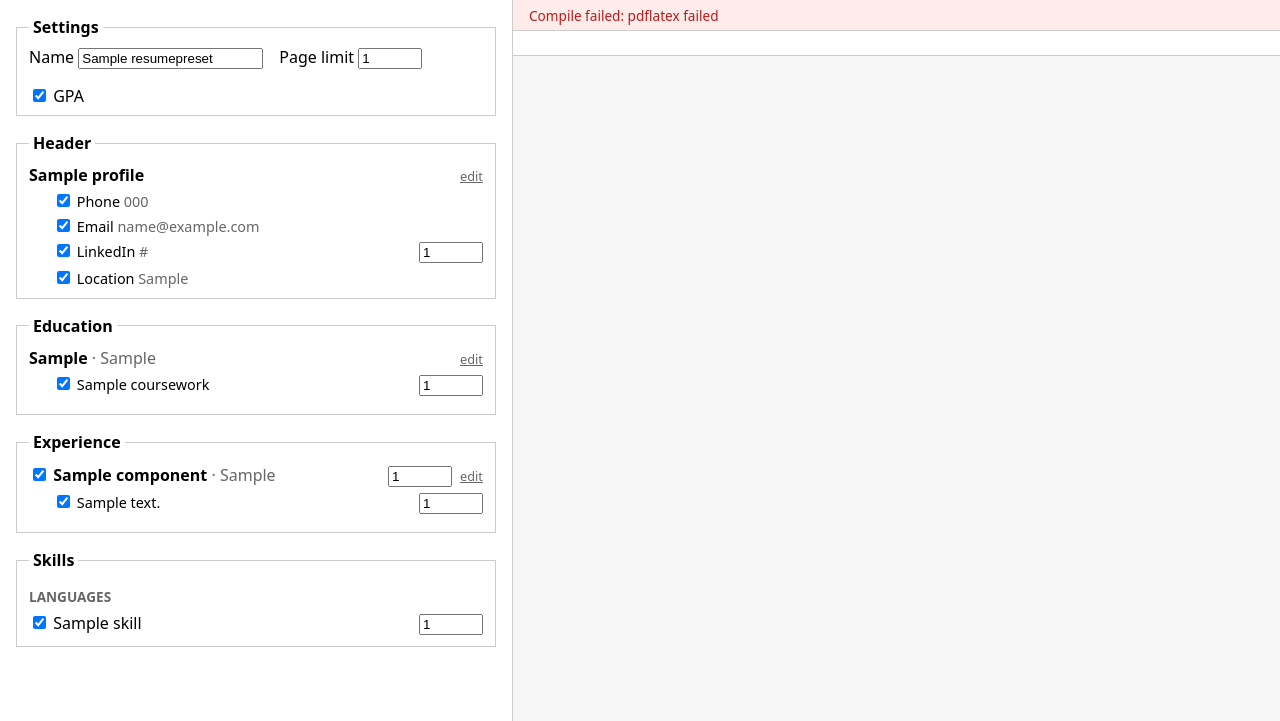
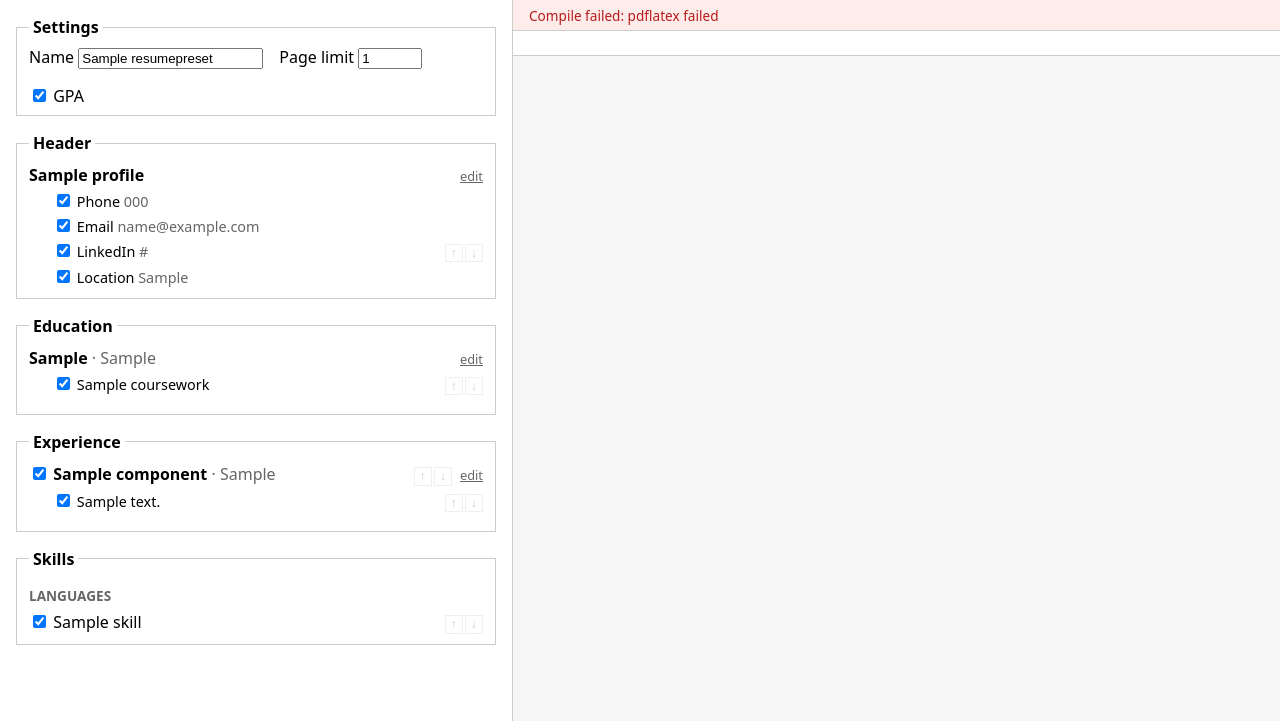
Before and after one commit to nolawimelese/ResumeBank, a Django app: page /presets/1/ in a window 1280 px wide. Shown: the part 79-800 px from the top of the page. Run offline with Django 5.2, Linux system fonts and the light colour scheme; tables that the repository leaves empty hold one stand-in row (values such as "Sample post").

Commit message:
replaced numbered ordering system with arrows

```diff
--- a/presets/templates/presets/_structure_form.html
+++ b/presets/templates/presets/_structure_form.html
@@ -1,6 +1,9 @@
 {% load markup %}
 {% comment %}Left pane of the workspace. Field names are what presets.views.save parses:
-show_* toggles, comp_<id> / bullet_<id> / skill_<id> / course_<id> / link_<id> checkboxes and their _order siblings.{% endcomment %}
+show_* toggles, comp_<id> / bullet_<id> / skill_<id> / course_<id> / link_<id> checkboxes and their hidden _order siblings.
+Each reorderable list is a .sortable of .sort-item children; an item's own input.pos (a direct child) holds its position,
+which the ↑/↓ handler in base.html renumbers after every move. Rows arrive picked-first from the view and the
+script keeps them grouped that way; arrows are enabled/hidden by script, not here.{% endcomment %}
 <form id="structure" method="post" action="{% url 'presets:save' preset.pk %}"
       hx-post="{% url 'presets:save' preset.pk %}"
       hx-trigger="input delay:500ms"
@@ -23,15 +26,18 @@ show_* toggles, comp_<id> / bullet_<id> / skill_<id> / course_<id> / link_<id> c
         </div>
         <div class="row bullet"><label class="grow"><input type="checkbox" name="show_phone" {% if preset.show_phone %}checked{% endif %}> Phone <span class="muted">{{ profile.phone|default:"(not set)" }}</span></label></div>
         <div class="row bullet"><label class="grow"><input type="checkbox" name="show_email" {% if preset.show_email %}checked{% endif %}> Email <span class="muted">{{ profile.email|default:"(not set)" }}</span></label></div>
+        <div class="sortable">
         {% for l in links %}
-        <div class="row bullet">
+        <div class="row bullet sort-item">
             <label class="grow">
                 <input type="checkbox" name="link_{{ l.link.pk }}" {% if l.checked %}checked{% endif %}>
                 {{ l.link.get_link_type_display }} <span class="muted">{{ l.link.url }}</span>
             </label>
-            <input type="number" class="order" name="link_{{ l.link.pk }}_order" value="{{ l.order }}" min="0" title="Order among links">
+            <input type="hidden" class="pos" name="link_{{ l.link.pk }}_order" value="{{ forloop.counter0 }}">
+            <button type="button" class="move" data-dir="up" title="Move up">&uarr;</button><button type="button" class="move" data-dir="down" title="Move down">&darr;</button>
         </div>
         {% endfor %}
+        </div>
         <div class="row bullet"><label class="grow"><input type="checkbox" name="show_location" {% if preset.show_location %}checked{% endif %}> Location <span class="muted">{{ profile.location|default:"(not set)" }}</span></label></div>
     </fieldset>
 
@@ -47,17 +53,20 @@ show_* toggles, comp_<id> / bullet_<id> / skill_<id> / course_<id> / link_<id> c
                 </span>
                 <a class="edit" href="{% url 'bank:education_edit' g.education.pk %}" target="_blank" title="Edit in the Component Manager">edit</a>
             </div>
+            <div class="sortable">
             {% for c in g.entries %}
-            <div class="row bullet">
+            <div class="row bullet sort-item">
                 <label class="grow">
                     <input type="checkbox" name="course_{{ c.course.pk }}" {% if c.checked %}checked{% endif %}>
                     {{ c.course.name }}
                 </label>
-                <input type="number" class="order" name="course_{{ c.course.pk }}_order" value="{{ c.order }}" min="0" title="Order within coursework line">
+                <input type="hidden" class="pos" name="course_{{ c.course.pk }}_order" value="{{ forloop.counter0 }}">
+                <button type="button" class="move" data-dir="up" title="Move up">&uarr;</button><button type="button" class="move" data-dir="down" title="Move down">&darr;</button>
             </div>
             {% empty %}
             <p class="row bullet muted">No coursework entered for this degree.</p>
             {% endfor %}
+            </div>
         </div>
         {% endfor %}
     </fieldset>
@@ -66,28 +75,34 @@ show_* toggles, comp_<id> / bullet_<id> / skill_<id> / course_<id> / link_<id> c
     {% for section in sections %}
     <fieldset>
         <legend>{{ section.label }}</legend>
+        <div class="sortable">
         {% for e in section.entries %}
-        <div class="comp-block{% if not e.checked %} off{% endif %}">
+        <div class="comp-block sort-item{% if not e.checked %} off{% endif %}">
+            <input type="hidden" class="pos" name="comp_{{ e.component.pk }}_order" value="{{ forloop.counter0 }}">
             <div class="row">
                 <label class="grow">
                     <input type="checkbox" class="comp-toggle" name="comp_{{ e.component.pk }}" {% if e.checked %}checked{% endif %}>
                     <strong>{{ e.component.title }}</strong>
                     {% if e.component.organization %}<span class="muted">&middot; {{ e.component.organization }}</span>{% endif %}
                 </label>
-                <input type="number" class="order" name="comp_{{ e.component.pk }}_order" value="{{ e.order }}" min="0" title="Order within section">
+                <button type="button" class="move" data-dir="up" title="Move up">&uarr;</button><button type="button" class="move" data-dir="down" title="Move down">&darr;</button>
                 <a class="edit" href="{% url 'bank:component_edit' e.component.pk %}" target="_blank" title="Edit in the Component Manager">edit</a>
             </div>
+            <div class="sortable">
             {% for b in e.bullets %}
-            <div class="row bullet">
+            <div class="row bullet sort-item">
                 <label class="grow">
                     <input type="checkbox" name="bullet_{{ b.bullet.pk }}" {% if b.checked %}checked{% endif %}{% if not e.checked %} disabled{% endif %}>
                     {{ b.bullet.text|bold }}
                 </label>
-                <input type="number" class="order" name="bullet_{{ b.bullet.pk }}_order" value="{{ b.order }}" min="0" title="Order within component"{% if not e.checked %} disabled{% endif %}>
+                <input type="hidden" class="pos" name="bullet_{{ b.bullet.pk }}_order" value="{{ forloop.counter0 }}"{% if not e.checked %} disabled{% endif %}>
+                <button type="button" class="move" data-dir="up" title="Move up">&uarr;</button><button type="button" class="move" data-dir="down" title="Move down">&darr;</button>
             </div>
             {% endfor %}
+            </div>
         </div>
         {% endfor %}
+        </div>
     </fieldset>
     {% empty %}
     <p class="muted">The bank has no components yet. <a href="{% url 'bank:index' %}">Add some in the Component Manager.</a></p>
@@ -98,15 +113,18 @@ show_* toggles, comp_<id> / bullet_<id> / skill_<id> / course_<id> / link_<id> c
         <legend>Skills</legend>
         {% for g in skill_groups %}
         <h4>{{ g.label }}</h4>
+        <div class="sortable">
         {% for s in g.entries %}
-        <div class="row">
+        <div class="row sort-item">
             <label class="grow">
                 <input type="checkbox" name="skill_{{ s.skill.pk }}" {% if s.checked %}checked{% endif %}>
                 {{ s.skill.name }}
             </label>
-            <input type="number" class="order" name="skill_{{ s.skill.pk }}_order" value="{{ s.order }}" min="0" title="Order within group">
+            <input type="hidden" class="pos" name="skill_{{ s.skill.pk }}_order" value="{{ forloop.counter0 }}">
+            <button type="button" class="move" data-dir="up" title="Move up">&uarr;</button><button type="button" class="move" data-dir="down" title="Move down">&darr;</button>
         </div>
         {% endfor %}
+        </div>
         {% endfor %}
     </fieldset>
     {% endif %}
--- a/presets/views.py
+++ b/presets/views.py
@@ -2,7 +2,7 @@
 Preset pages. The workspace is the Overleaf-style page: structure form on the
 left (auto-saved through `save`), live PDF on the right (served by
 compiler.views.preview). Section order is fixed by the LaTeX template, so the
-form only lets the user pick rows and order them within a section.
+form only lets the user pick rows and order them (↑/↓ arrows) within a section.
 """
 import re
 
@@ -53,10 +53,10 @@ def workspace(request, pk):
 def _header_links(preset):
     """Every Profile Link, annotated with this preset's picks and order."""
     picked = {pl.link_id: pl.order for pl in preset.preset_links.all()}
-    return [
+    return _picked_first([
         {'link': link, 'checked': link.pk in picked, 'order': picked.get(link.pk, link.order)}
         for link in Profile.load().links.all()
-    ]
+    ])
 
 
 def _education_groups(preset):
@@ -65,10 +65,10 @@ def _education_groups(preset):
     return [
         {
             'education': edu,
-            'entries': [
+            'entries': _picked_first([
                 {'course': c, 'checked': c.pk in picked, 'order': picked.get(c.pk, c.order)}
                 for c in edu.coursework.all()
-            ],
+            ]),
         }
         for edu in Education.objects.prefetch_related('coursework')
     ]
@@ -85,13 +85,13 @@ def _component_sections(preset):
             'component': component,
             'checked': pc is not None,
             'order': pc.order if pc else 0,
-            'bullets': [
+            'bullets': _picked_first([
                 {'bullet': b, 'checked': b.pk in bullet_picks, 'order': bullet_picks.get(b.pk, b.order)}
                 for b in component.bullets.all()
-            ],
+            ]),
         })
     return [
-        {'label': CATEGORY_TITLES[cat], 'entries': entries}
+        {'label': CATEGORY_TITLES[cat], 'entries': _picked_first(entries)}
         for cat, entries in by_category.items() if entries
     ]
 
@@ -105,7 +105,13 @@ def _skill_groups(preset):
             'checked': skill.pk in picked,
             'order': picked.get(skill.pk, skill.order),
         })
-    return [{'label': g.label, 'entries': entries} for g, entries in by_group.items() if entries]
+    return [{'label': g.label, 'entries': _picked_first(entries)} for g, entries in by_group.items() if entries]
+
+
+def _picked_first(entries):
+    """Picked rows first in preset order, then unpicked rows in bank order (the sort is stable).
+    The form's ↑/↓ arrows then work on positions, rendered from the loop index."""
+    return sorted(entries, key=lambda e: (not e['checked'], e['order'] if e['checked'] else 0))
 
 
 def _parse_picks(post):
--- a/static/css/site.css
+++ b/static/css/site.css
@@ -52,6 +52,11 @@ body.workspace-page main { flex: 1; min-height: 0; display: flex; flex-direction
 .comp-block { margin-bottom: .5rem; }
 .comp-block.off .row.bullet { opacity: .45; cursor: not-allowed; }
 input.order { width: 3.5rem; }
+button.move { padding: 0 .3rem; font-size: .8rem; line-height: 1.3; color: var(--muted); background: none; border: 1px solid var(--border); cursor: pointer; }
+button.move + button.move { margin-left: -.35rem; }
+button.move:hover:not(:disabled) { color: inherit; }
+button.move:disabled { opacity: .3; cursor: default; }
+.sort-item.unpicked > .move, .sort-item.unpicked > .row > .move { visibility: hidden; }
 a.edit { font-size: .8rem; color: var(--muted); }
 
 /* htmx default indicator styles are injected by htmx itself; make ours a little louder. */
```
Also changed, not shown: CLAUDE.md (+1 -1 lines), presets/tests.py (+26 -0 lines), templates/base.html (+49 -6 lines), README.md.
